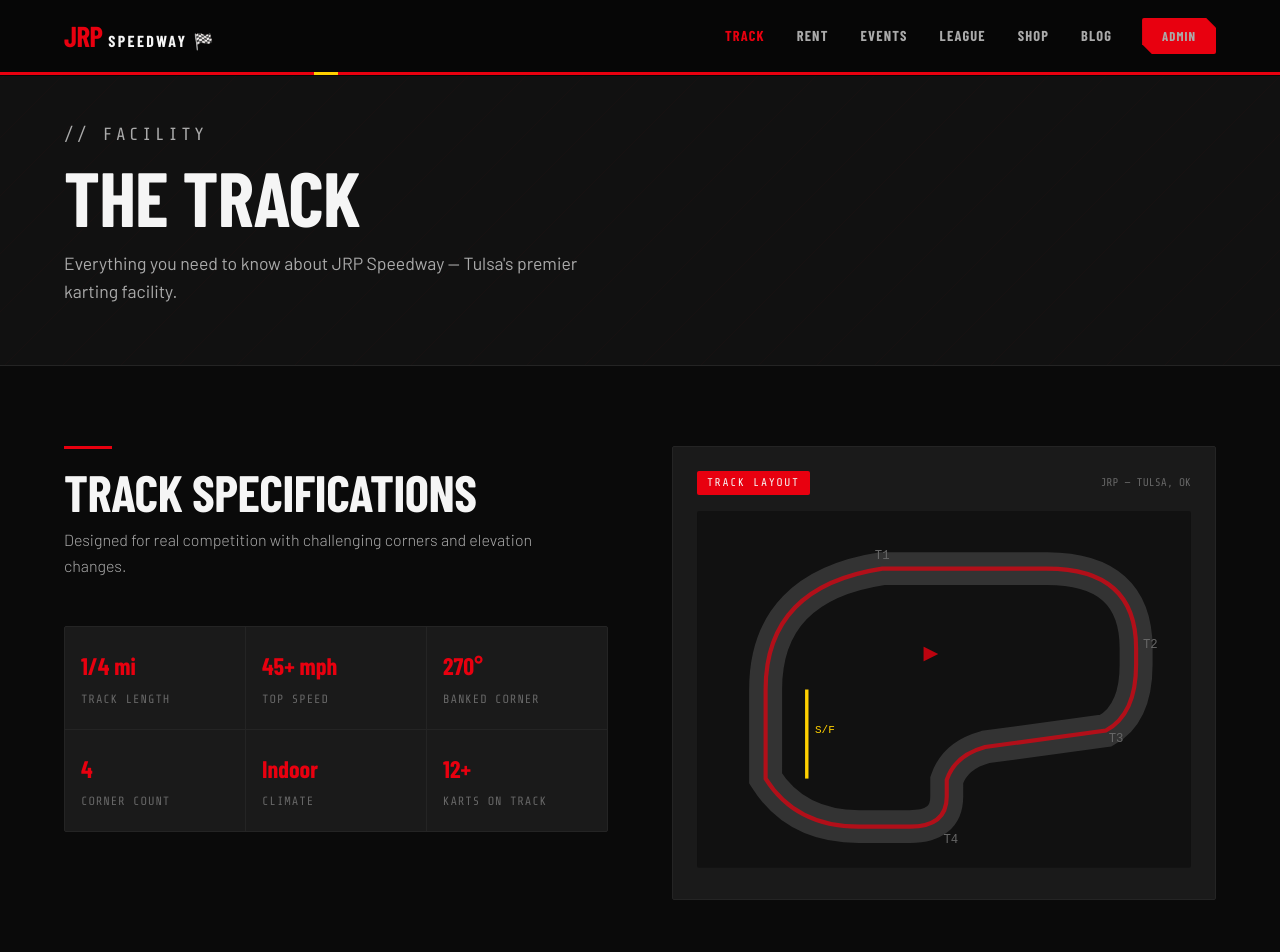
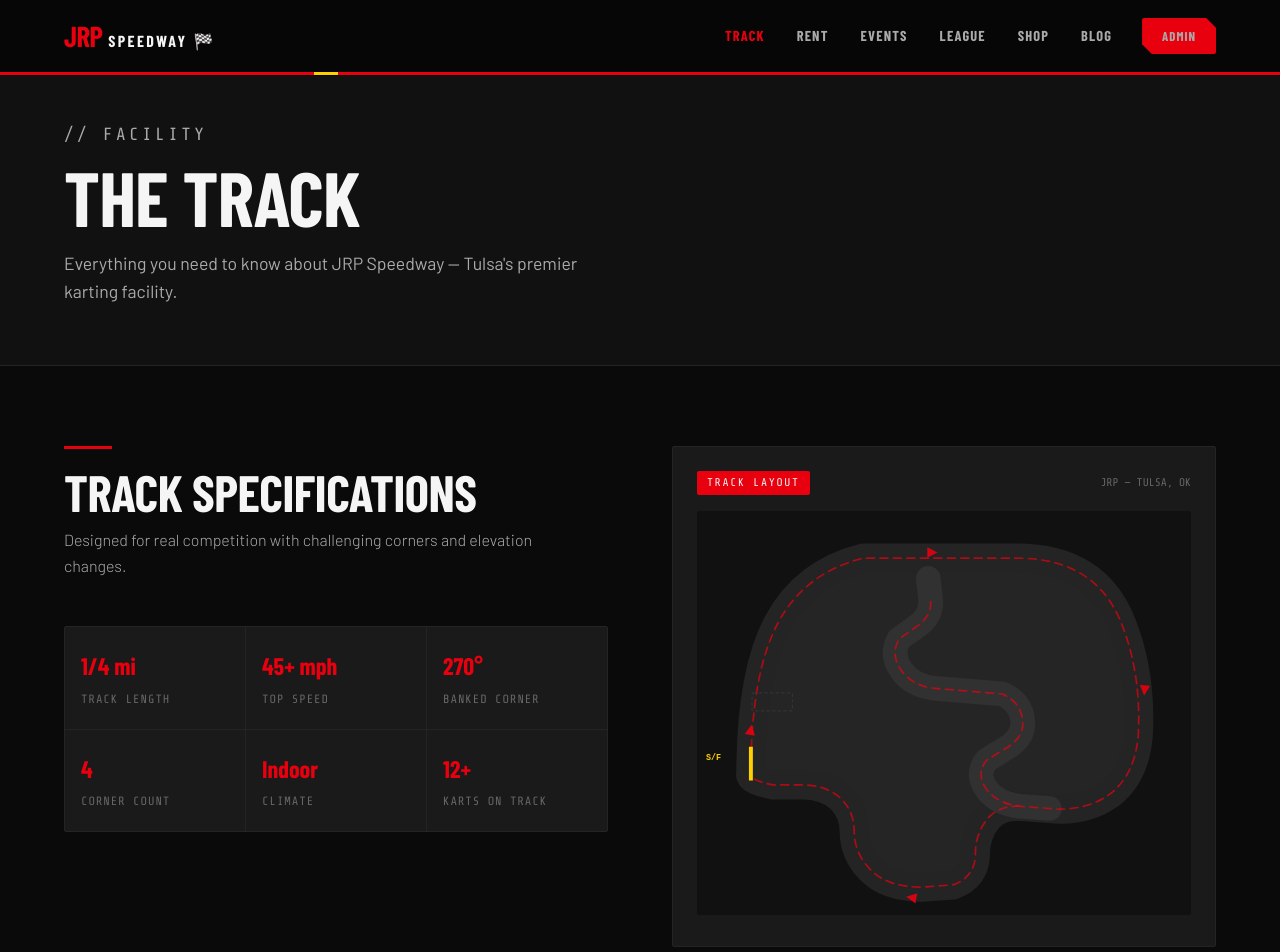
Before and after one commit to cheekcn/jrp-speedway, a Vue app: page /track in a window 1280 px wide. Shown: the top 952 px of the page. Built offline with nearby package versions, Linux system fonts and the light colour scheme; no server answers; a web font is replaced by a local one.

Commit message:
Update track diagrams to match actual JRP layout

```diff
--- a/src/views/HomeView.vue
+++ b/src/views/HomeView.vue
@@ -78,17 +78,37 @@
           <div class="why-visual">
             <div class="track-diagram">
               <div class="track-label">JRP LAYOUT</div>
-              <svg viewBox="0 0 300 220" fill="none" xmlns="http://www.w3.org/2000/svg">
-                <!-- Simplified track outline -->
-                <path d="M 40 110 Q 40 50 120 40 L 220 40 Q 280 40 280 90 L 280 100 Q 280 130 260 140 L 180 150 Q 160 155 155 170 L 155 180 Q 155 200 130 200 L 100 200 Q 60 200 40 170 Z"
-                  stroke="#E8000F" stroke-width="12" fill="none" stroke-linejoin="round" opacity="0.9"/>
-                <path d="M 40 110 Q 40 50 120 40 L 220 40 Q 280 40 280 90 L 280 100 Q 280 130 260 140 L 180 150 Q 160 155 155 170 L 155 180 Q 155 200 130 200 L 100 200 Q 60 200 40 170 Z"
-                  stroke="white" stroke-width="1" fill="none" stroke-linejoin="round" opacity="0.08" stroke-dasharray="4 4"/>
+              <svg viewBox="0 0 300 240" fill="none" xmlns="http://www.w3.org/2000/svg">
+                <!-- Track surface fill -->
+                <path d="M 28 158 Q 28 96 48 67 Q 66 38 100 30 L 192 30 Q 238 30 255 67 Q 268 95 266 135 Q 264 158 248 170 Q 232 181 210 179 L 193 178 Q 180 177 174 187 Q 168 197 168 208 Q 168 222 156 227 L 138 229 Q 118 229 108 216 Q 98 203 98 190 Q 98 179 90 170 Q 81 162 66 162 L 46 162 Q 28 160 28 158 Z"
+                  fill="#1e1e1e" stroke="#333" stroke-width="1"/>
+
+                <!-- Outer loop road -->
+                <path d="M 28 158 Q 28 96 48 67 Q 66 38 100 30 L 192 30 Q 238 30 255 67 Q 268 95 266 135 Q 264 158 248 170 Q 232 181 210 179 L 193 178"
+                  stroke="#3a3a3a" stroke-width="18" fill="none" stroke-linecap="round" stroke-linejoin="round"/>
+
+                <!-- Infield chicane -->
+                <path d="M 210 179 L 193 178 Q 180 177 174 168 Q 168 158 175 150 L 186 143 Q 197 136 196 125 Q 195 114 184 109 L 144 106 Q 132 105 126 96 Q 120 87 126 78 L 134 72 Q 143 65 141 55 L 140 42"
+                  stroke="#3a3a3a" stroke-width="16" fill="none" stroke-linecap="round" stroke-linejoin="round"/>
+
+                <!-- Bottom hairpin -->
+                <path d="M 193 178 Q 180 177 174 187 Q 168 197 168 208 Q 168 222 156 227 L 138 229 Q 118 229 108 216 Q 98 203 98 190 Q 98 179 90 170 Q 81 162 66 162 L 46 162 Q 28 160 28 158"
+                  stroke="#3a3a3a" stroke-width="18" fill="none" stroke-linecap="round" stroke-linejoin="round"/>
+
+                <!-- Red racing line -->
+                <path d="M 28 158 Q 28 96 48 67 Q 66 38 100 30 L 192 30 Q 238 30 255 67 Q 268 95 266 135 Q 264 158 248 170 Q 232 181 210 179 L 193 178 Q 180 177 174 168 Q 168 158 175 150 L 186 143 Q 197 136 196 125 Q 195 114 184 109 L 144 106 Q 132 105 126 96 Q 120 87 126 78 L 134 72 Q 143 65 141 55"
+                  stroke="#E8000F" stroke-width="1.5" fill="none" stroke-linecap="round" opacity="0.8" stroke-dasharray="5 4"/>
+                <path d="M 193 178 Q 180 177 174 187 Q 168 197 168 208 Q 168 222 156 227 L 138 229 Q 118 229 108 216 Q 98 203 98 190 Q 98 179 90 170 Q 81 162 66 162 L 46 162 Q 28 160 28 158"
+                  stroke="#E8000F" stroke-width="1.5" fill="none" stroke-linecap="round" opacity="0.8" stroke-dasharray="5 4"/>
+
                 <!-- Start/finish -->
-                <line x1="70" y1="108" x2="70" y2="170" stroke="#FFD000" stroke-width="2" opacity="0.8"/>
-                <text x="74" y="138" fill="#FFD000" font-size="7" font-family="monospace" opacity="0.8">S/F</text>
-                <!-- Arrow -->
-                <text x="130" y="100" fill="#E8000F" font-size="10" opacity="0.7">▶</text>
+                <line x1="28" y1="142" x2="28" y2="162" stroke="#FFD000" stroke-width="2.5"/>
+                <text x="32" y="155" fill="#FFD000" font-size="6.5" font-family="monospace">S/F</text>
+
+                <!-- Direction arrows -->
+                <text x="138" y="28" fill="#E8000F" font-size="10" opacity="0.85" text-anchor="middle">▶</text>
+                <text x="270" y="108" fill="#E8000F" font-size="10" opacity="0.85" transform="rotate(95 270 108)">▶</text>
+                <text x="136" y="237" fill="#E8000F" font-size="10" opacity="0.85" transform="rotate(185 136 237)">▶</text>
               </svg>
             </div>
           </div>
--- a/src/views/TrackView.vue
+++ b/src/views/TrackView.vue
@@ -28,25 +28,58 @@
               <span class="badge">Track Layout</span>
               <span class="text-mono text-muted" style="font-size:0.7rem">JRP — TULSA, OK</span>
             </div>
-            <svg viewBox="0 0 360 260" fill="none" xmlns="http://www.w3.org/2000/svg" class="track-svg">
-              <rect width="360" height="260" fill="var(--gray-900)"/>
-              <!-- outer -->
-              <path d="M 50 130 Q 50 55 135 42 L 255 42 Q 320 42 320 100 L 320 112 Q 320 148 298 160 L 210 172 Q 188 178 182 196 L 182 208 Q 182 230 155 230 L 118 230 Q 72 230 50 195 Z"
-                stroke="var(--gray-600)" stroke-width="24" fill="none"/>
-              <!-- inner -->
-              <path d="M 50 130 Q 50 55 135 42 L 255 42 Q 320 42 320 100 L 320 112 Q 320 148 298 160 L 210 172 Q 188 178 182 196 L 182 208 Q 182 230 155 230 L 118 230 Q 72 230 50 195 Z"
-                stroke="var(--red)" stroke-width="3" fill="none" opacity="0.7"/>
-              <!-- start/finish line -->
-              <line x1="80" y1="130" x2="80" y2="195" stroke="var(--yellow)" stroke-width="2.5"/>
-              <!-- corner labels -->
-              <text x="135" y="35" fill="var(--gray-400)" font-size="9" font-family="monospace" text-anchor="middle">T1</text>
-              <text x="325" y="100" fill="var(--gray-400)" font-size="9" font-family="monospace">T2</text>
-              <text x="300" y="168" fill="var(--gray-400)" font-size="9" font-family="monospace">T3</text>
-              <text x="185" y="242" fill="var(--gray-400)" font-size="9" font-family="monospace" text-anchor="middle">T4</text>
-              <!-- S/F label -->
-              <text x="86" y="162" fill="var(--yellow)" font-size="8" font-family="monospace">S/F</text>
-              <!-- direction arrow -->
-              <text x="165" y="108" fill="var(--red)" font-size="14" opacity="0.8">▶</text>
+            <svg viewBox="0 0 440 360" fill="none" xmlns="http://www.w3.org/2000/svg" class="track-svg">
+              <rect width="440" height="360" fill="var(--gray-900)"/>
+
+              <!-- ── TRACK SURFACE ── -->
+              <!-- Large outer loop: long top straight, sweeping right-hander, back straight, tight bottom hairpin, front straight -->
+              <path d="M 48 235 Q 48 145 72 100 Q 96 55 148 42 L 285 42 Q 355 42 378 100 Q 396 145 393 200 Q 390 235 368 252 Q 346 268 314 265 L 288 263 Q 268 262 258 275 Q 248 288 248 305 Q 248 326 228 333 L 200 335 Q 170 335 155 320 Q 140 305 140 285 Q 140 268 128 256 Q 115 244 94 244 L 68 244 Q 48 240 48 235 Z"
+                fill="#252525" stroke="var(--gray-600)" stroke-width="1"/>
+
+              <!-- ── TRACK ROAD (wide stroke = tarmac) ── -->
+              <!-- Outer perimeter loop -->
+              <path d="M 48 235 Q 48 145 72 100 Q 96 55 148 42 L 285 42 Q 355 42 378 100 Q 396 145 393 200 Q 390 235 368 252 Q 346 268 314 265 L 288 263"
+                stroke="var(--gray-700)" stroke-width="26" fill="none" stroke-linecap="round" stroke-linejoin="round"/>
+              <!-- Infield S-bend entry: peel off back straight into infield -->
+              <path d="M 314 265 L 288 263 Q 268 261 258 248 Q 248 234 258 222 L 274 212 Q 292 202 290 186 Q 288 170 272 163 L 212 158 Q 192 156 182 142 Q 172 128 180 114 L 194 104 Q 210 94 208 78 L 206 60"
+                stroke="var(--gray-700)" stroke-width="22" fill="none" stroke-linecap="round" stroke-linejoin="round"/>
+              <!-- Bottom hairpin and return -->
+              <path d="M 288 263 Q 268 262 258 275 Q 248 288 248 305 Q 248 326 228 333 L 200 335 Q 170 335 155 320 Q 140 305 140 285 Q 140 268 128 256 Q 115 244 94 244 L 68 244 Q 48 240 48 235"
+                stroke="var(--gray-700)" stroke-width="26" fill="none" stroke-linecap="round" stroke-linejoin="round"/>
+
+              <!-- ── INFIELD ROAD MARKINGS (white edge lines) ── -->
+              <path d="M 314 265 L 288 263 Q 268 261 258 248 Q 248 234 258 222 L 274 212 Q 292 202 290 186 Q 288 170 272 163 L 212 158 Q 192 156 182 142 Q 172 128 180 114 L 194 104 Q 210 94 208 78 L 206 60"
+                stroke="rgba(255,255,255,0.06)" stroke-width="22" fill="none" stroke-linecap="round"/>
+
+              <!-- ── RACING LINE (dashed red centerline) ── -->
+              <path d="M 48 235 Q 48 145 72 100 Q 96 55 148 42 L 285 42 Q 355 42 378 100 Q 396 145 393 200 Q 390 235 368 252 Q 346 268 314 265 L 288 263 Q 268 261 258 248 Q 248 234 258 222 L 274 212 Q 292 202 290 186 Q 288 170 272 163 L 212 158 Q 192 156 182 142 Q 172 128 180 114 L 194 104 Q 210 94 208 78"
+                stroke="var(--red)" stroke-width="1.5" fill="none" stroke-linecap="round" stroke-linejoin="round" opacity="0.7" stroke-dasharray="7 5"/>
+              <path d="M 288 263 Q 268 262 258 275 Q 248 288 248 305 Q 248 326 228 333 L 200 335 Q 170 335 155 320 Q 140 305 140 285 Q 140 268 128 256 Q 115 244 94 244 L 68 244 Q 48 240 48 235"
+                stroke="var(--red)" stroke-width="1.5" fill="none" stroke-linecap="round" stroke-linejoin="round" opacity="0.7" stroke-dasharray="7 5"/>
+
+              <!-- ── START / FINISH LINE ── -->
+              <line x1="48" y1="210" x2="48" y2="240" stroke="var(--yellow)" stroke-width="3.5"/>
+              <text x="8" y="222" fill="var(--yellow)" font-size="7.5" font-family="monospace" font-weight="bold">S/F</text>
+
+              <!-- ── DIRECTION ARROWS ── -->
+              <text x="205" y="40" fill="var(--red)" font-size="12" opacity="0.9">▶</text>
+              <text x="396" y="155" fill="var(--red)" font-size="12" opacity="0.9" transform="rotate(95 396 155)">▶</text>
+              <text x="196" y="342" fill="var(--red)" font-size="12" opacity="0.9" transform="rotate(190 196 342)">▶</text>
+              <text x="50" y="200" fill="var(--red)" font-size="12" opacity="0.9" transform="rotate(280 50 200)">▶</text>
+
+              <!-- ── LABELS ── -->
+              <text x="218" y="30" fill="var(--gray-500)" font-size="7.5" font-family="monospace" text-anchor="middle" letter-spacing="1">TOP STRAIGHT</text>
+              <text x="400" y="165" fill="var(--gray-500)" font-size="7.5" font-family="monospace" text-anchor="start">T1</text>
+              <text x="290" y="195" fill="var(--gray-500)" font-size="7.5" font-family="monospace" text-anchor="start">INFIELD</text>
+              <text x="290" y="205" fill="var(--gray-500)" font-size="7.5" font-family="monospace" text-anchor="start">CHICANE</text>
+              <text x="196" y="352" fill="var(--gray-500)" font-size="7.5" font-family="monospace" text-anchor="middle" letter-spacing="1">HAIRPIN</text>
+              <text x="28" y="185" fill="var(--gray-500)" font-size="7" font-family="monospace" text-anchor="middle">FRONT</text>
+              <text x="28" y="195" fill="var(--gray-500)" font-size="7" font-family="monospace" text-anchor="middle">STR.</text>
+
+              <!-- ── PIT LANE ── -->
+              <rect x="49" y="162" width="36" height="16" rx="1"
+                fill="none" stroke="var(--gray-600)" stroke-width="1" stroke-dasharray="3 2"/>
+              <text x="67" y="173" fill="var(--gray-500)" font-size="6.5" font-family="monospace" text-anchor="middle">PITS</text>
             </svg>
           </div>
         </div>
```
